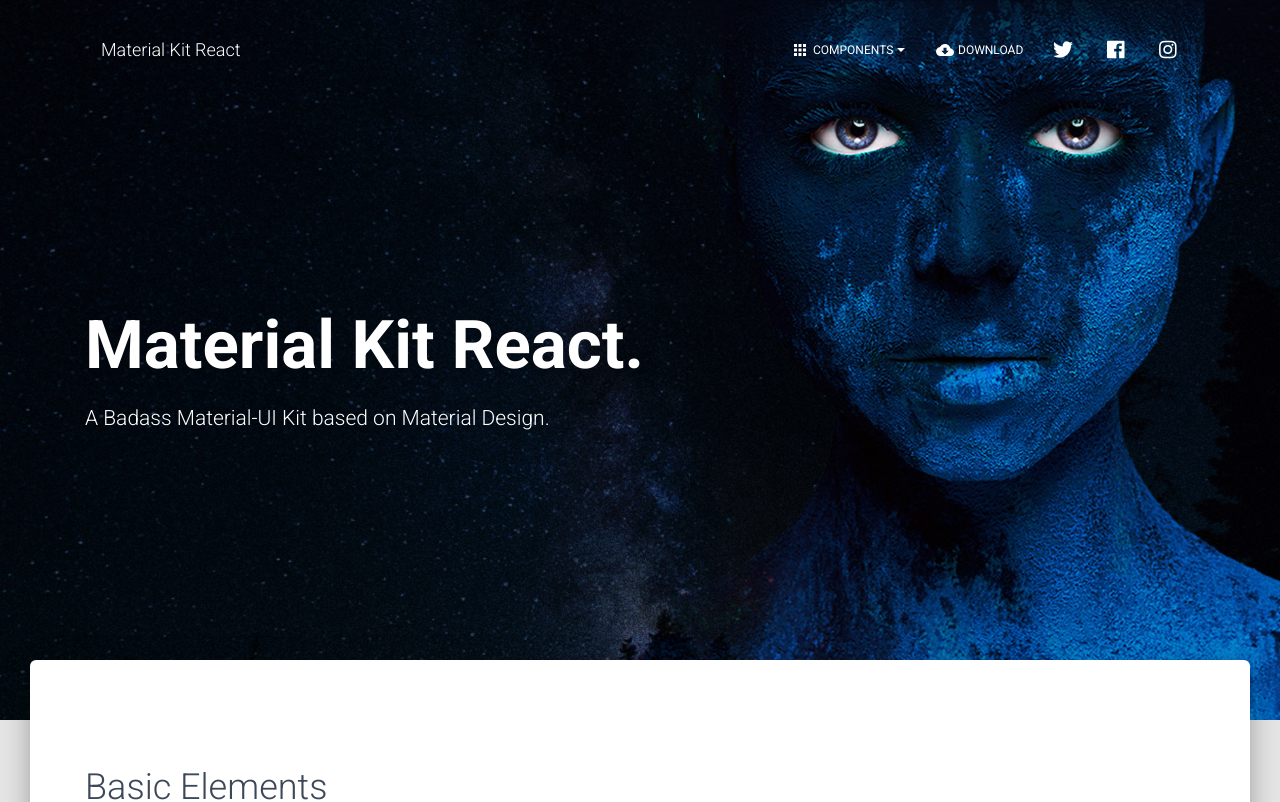
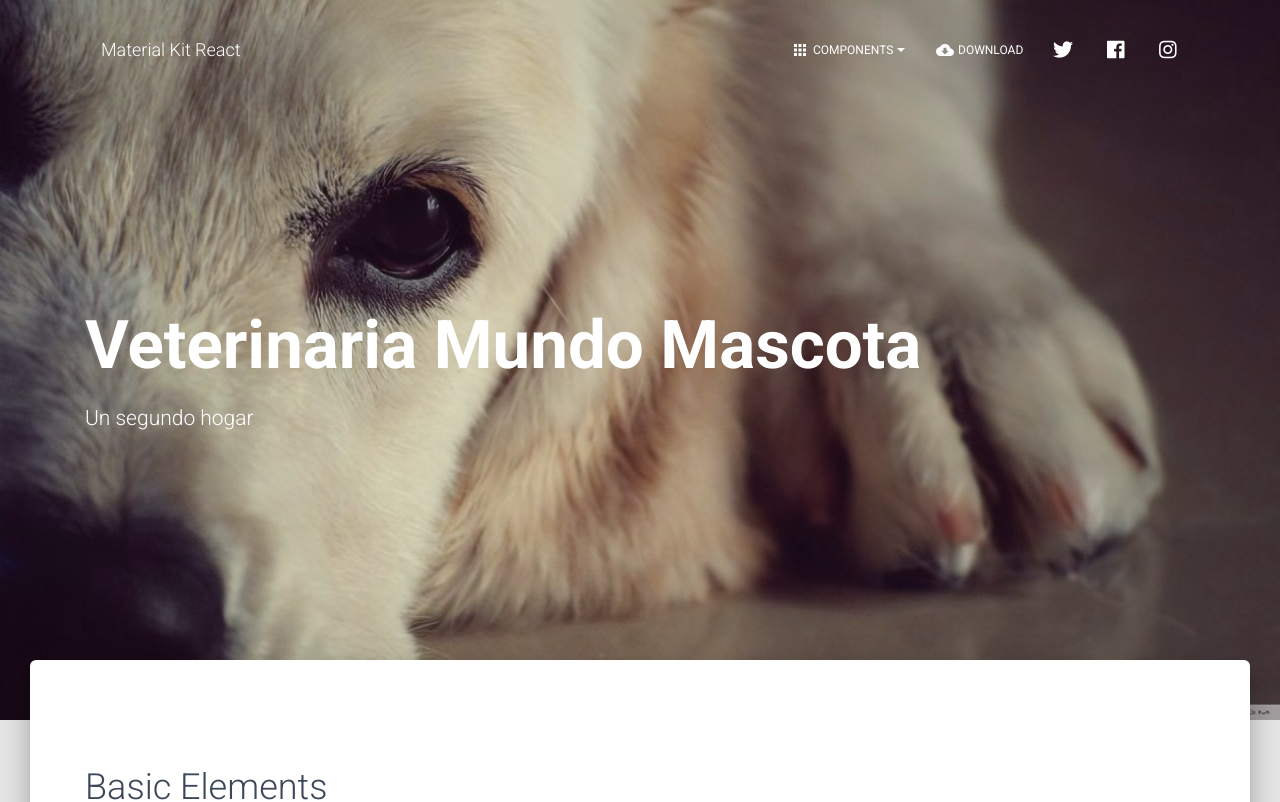
Before and after one commit to Nighfire3250/Repoveterinaria, a React (Create React App) app: page / in a window 1280 px wide. Shown: the top 802 px of the page. Built offline with nearby package versions, Linux system fonts and the light colour scheme.

Commit message:
Fondo de pantalla

```diff
--- a/src/components/Parallax/Parallax.js
+++ b/src/components/Parallax/Parallax.js
@@ -50,6 +50,7 @@
         ...style,
         backgroundImage: "url(" + image + ")",
         transform: transform,
+        filter: "grayscale(25%)",
       }}
     >
       {children}
--- a/src/views/Components/Components.js
+++ b/src/views/Components/Components.js
@@ -53,10 +53,8 @@
           <GridContainer>
             <GridItem>
               <div className={classes.brand}>
-                <h1 className={classes.title}>Material Kit React.</h1>
-                <h3 className={classes.subtitle}>
-                  A Badass Material-UI Kit based on Material Design.
-                </h3>
+                <h1 className={classes.title}>Veterinaria Mundo Mascota</h1>
+                <h3 className={classes.subtitle}>Un segundo hogar</h3>
               </div>
             </GridItem>
           </GridContainer>
```
Also changed, not shown: src/assets/img/bg4.jpg.
